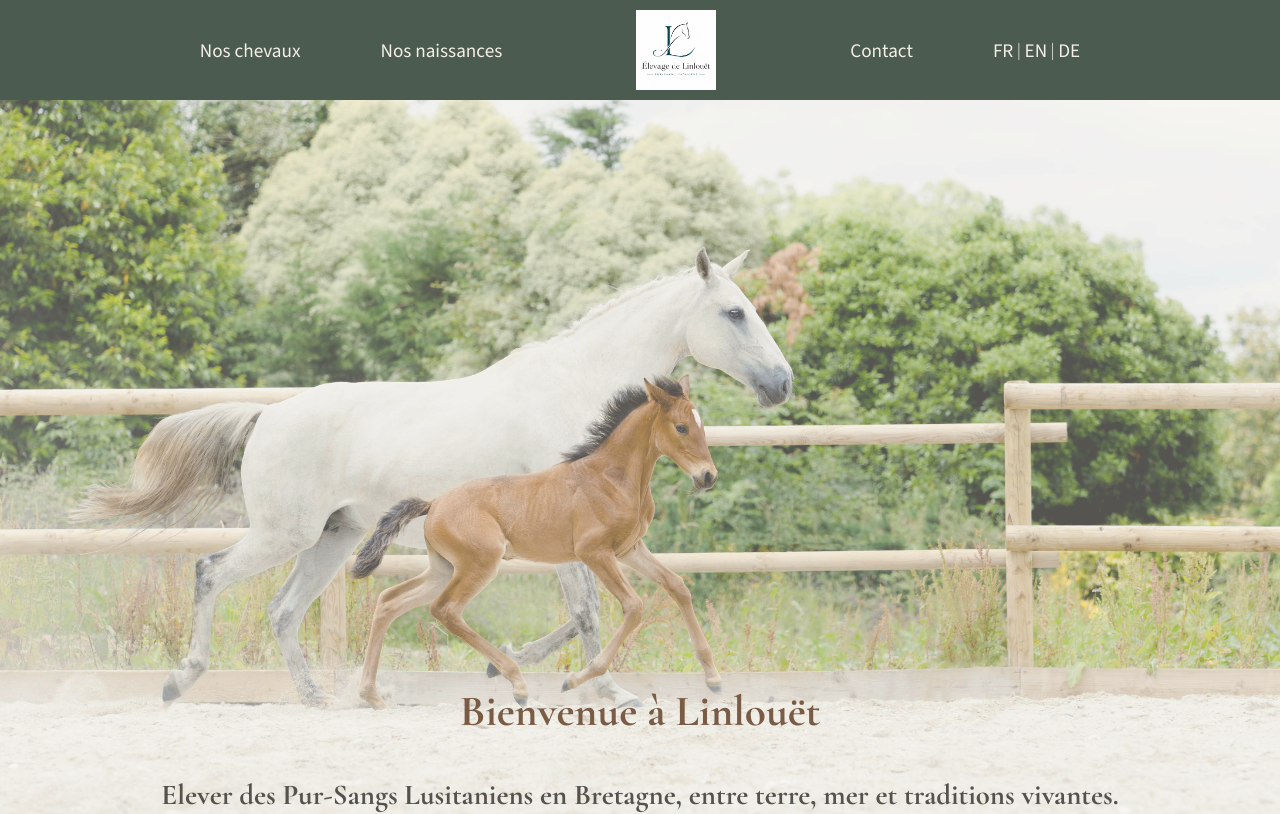
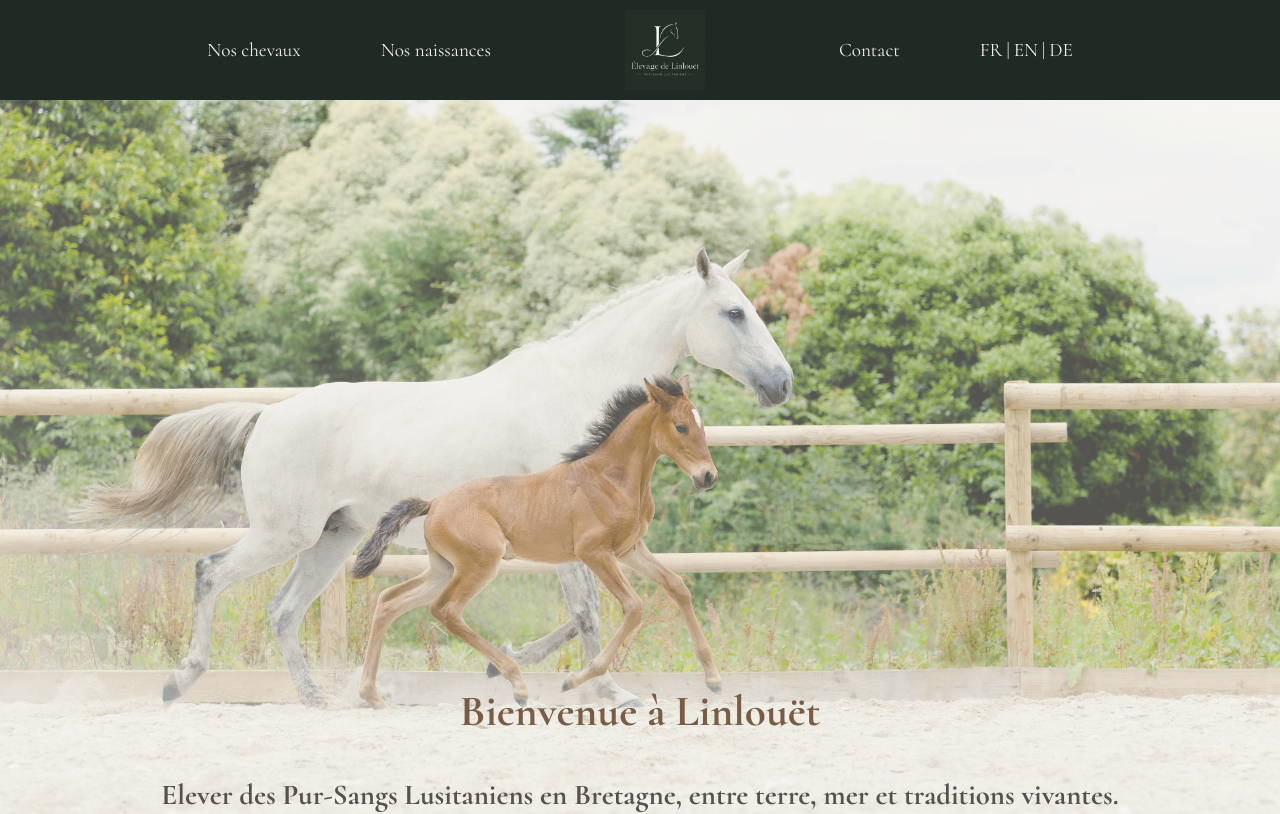
Before and after one commit to Das-F/linlouet, a Next.js app: page / in a window 1280 px wide. Shown: the top 814 px of the page. Built offline with nearby package versions, Linux system fonts and the light colour scheme.

Commit message:
headr logo changed, fonts corrected and main colo background corrected

```diff
--- a/app/globals.css
+++ b/app/globals.css
@@ -1,19 +1,19 @@
-@import url("https://fonts.googleapis.com/css2?family=Cormorant+Garamond:ital,wght@0,400;0,700;1,400&family=Source+Sans+3:wght@300;400;600;700&display=swap");
+@import url("https://fonts.googleapis.com/css2?family=Cormorant:ital,wght@0,300..700;1,300..700&display=swap");
 
 :root {
   /* Typography */
-  --font-primary: "Cormorant Garamond", serif; /* titres */
-  --font-secondary: "Source Sans 3", system-ui, -apple-system, "Segoe UI", Roboto, "Helvetica Neue", Arial, sans-serif; /* texte */
-  --font-italic: "Cormorant Garamond", serif; /* variante italique */
+  --font-primary: "Cormorant", serif; /* titres */
+  --font-secondary: "Cormorant", system-ui, -apple-system, "Segoe UI", Roboto, "Helvetica Neue", Arial, sans-serif; /* texte */
+  --font-italic: "Cormorant", serif; /* variante italique */
 
   /* Colors */
   --text: #55524e;
   --text-h: #16131f;
   --bg: #f4efe6;
-  --header-bg: #4b5b4f;
+  --header-bg: #1f2a24;
   --nav-text: #f4efe6;
   --accent-text: #7a5c46;
-  --footer-bg: #4b5b4f;
+  --footer-bg: #1f2a24;
   --border: #7a5c46;
   --button-bg: #7a5c46;
   --hover-bg: #233127;
--- a/components/Header/Header.module.css
+++ b/components/Header/Header.module.css
@@ -16,7 +16,7 @@
 }
 
 .logo {
-  width: 100px;
+  width: 120px;
   height: auto;
   padding: 10px;
 }
--- a/components/Header/Header.tsx
+++ b/components/Header/Header.tsx
@@ -13,7 +13,7 @@ export default function Header() {
             Nos naissances
           </Link>
           <Link href="/" className={styles["nav-link"]}>
-            <img src="/assets/Logo-linlouet.jpg" className={styles.logo} alt="Logo de l'Élevage de Linlouet" />
+            <img src="/assets/images/Logo_linlouet.jpg" className={styles.logo} alt="Logo de l'Élevage de Linlouet" />
           </Link>
           <Link href="/contact" className={styles["nav-link"]}>
             Contact
```
Also changed, not shown: public/assets/Logo-linlouet.jpg (deleted), public/assets/images/Logo_linlouet.jpg (added).
